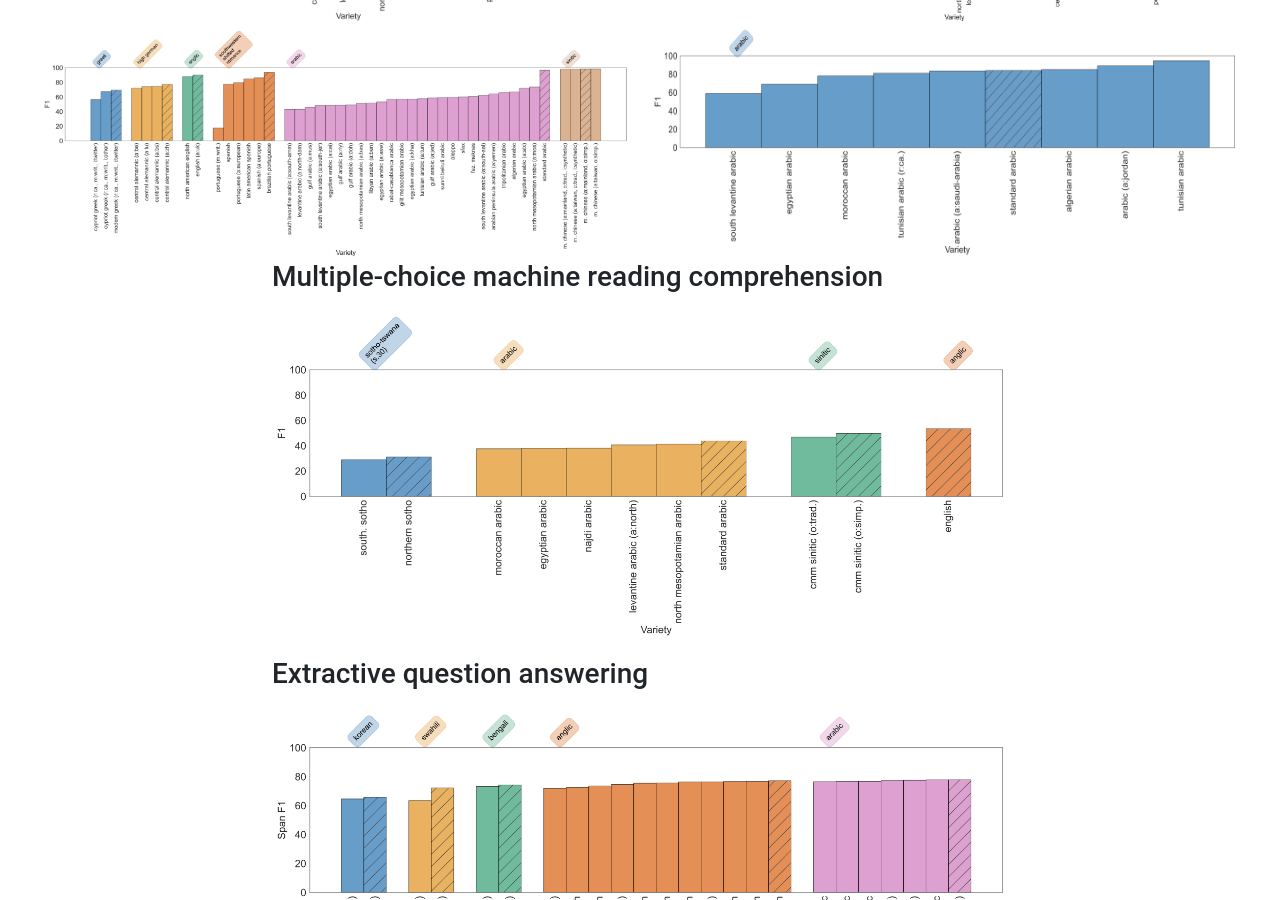
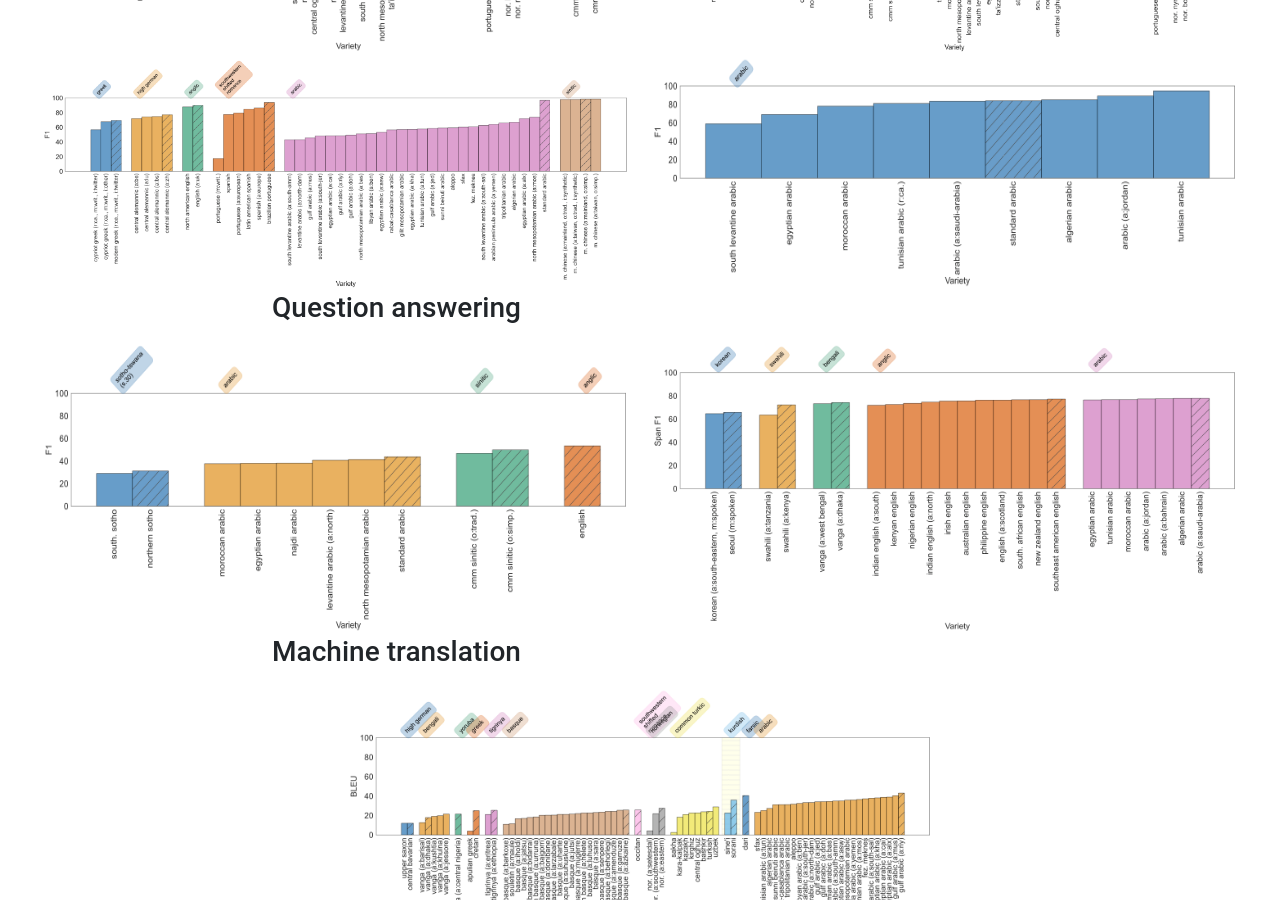
Before and after one commit to ffaisal93/DialectBench.io, a Jekyll site: the page built from pages/results.md, in a window 1280 px wide and 900 px high, scrolled down 1072 px. Built offline with Jekyll 4.4.1, drawn with Linux system fonts in a browser that asks for light colours; some of the changed text lies outside the part shown.

Commit message:
updated results file

```diff
--- a/pages/results.md
+++ b/pages/results.md
@@ -6,9 +6,7 @@ toc: false
 
 
 
-<div style="text-align: center;">
-## Task Specific Results
-</div>
+<h2 style="text-align: center;">Task Specific Results</h2>
 
 ### Structured Prediction
 <div style="display: flex; justify-content: center;">
@@ -36,19 +34,17 @@ toc: false
 
 
 
-### Multiple-choice machine reading comprehension
-![alt text](../assets/theme/images/rcmc.png)
-
-
-
-
-### Extractive question answering
-![alt text](../assets/theme/images/sdqa-test.png)
-
-
+### Question answering
+<div style="display: flex; justify-content: center;">
+    <img src="../assets/theme/images/rcmc.png" style="width: 80%; height: auto; margin-right: 20px;">
+    <img src="../assets/theme/images/sdqa-test.png" style="width: 80%; height: auto;">
+</div>
 
 ### Machine translation
-![alt text](../assets/theme/images/mt-dialect.png)
+<div style="text-align: center;">
+    <img src="../assets/theme/images/mt-dialect.png" style="width: 80%; height: auto;">
+</div>
+
 
 
 
```
